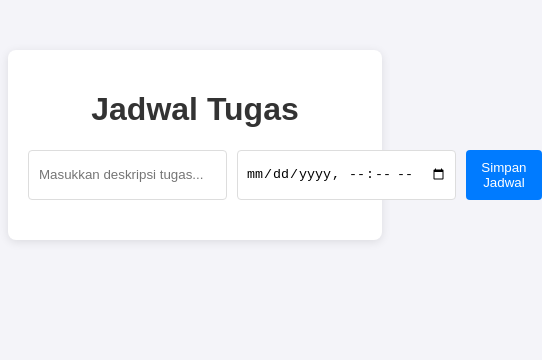
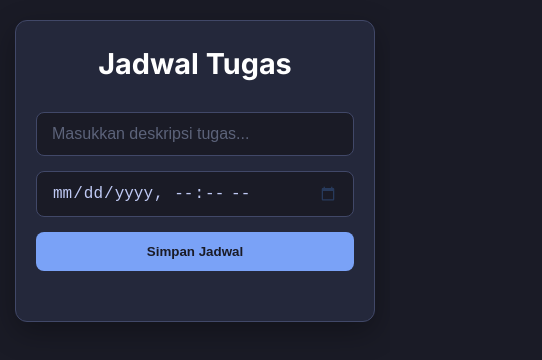
Before and after one commit to zendshost/dates, a website: page public/index.html in a window 390 px wide. Shown: the whole page, 542 px wide, since content can reach past the window. Drawn offline with Linux system fonts and the light colour scheme; no server answers.

Commit message:
Update index.html

```diff
--- a/public/index.html
+++ b/public/index.html
@@ -6,19 +6,189 @@
     <title>Jadwal Tugas Otomatis</title>
     <!-- CSS bisa ditaruh di file terpisah atau di sini -->
     <style>
-        /* Salin CSS dari jawaban sebelumnya di sini */
-        body { font-family: sans-serif; background-color: #f4f4f9; color: #333; }
-        .container { max-width: 600px; margin: 50px auto; padding: 20px; background: #fff; border-radius: 8px; box-shadow: 0 2px 10px rgba(0,0,0,0.1); }
-        h1 { text-align: center; }
-        .task-form { display: flex; gap: 10px; margin-bottom: 20px; }
-        .task-form input[type="text"] { flex-grow: 1; padding: 10px; border: 1px solid #ddd; border-radius: 4px; }
-        .task-form input[type="datetime-local"] { padding: 8px; border: 1px solid #ddd; border-radius: 4px; }
-        .task-form button { padding: 10px 15px; background-color: #007bff; color: white; border: none; border-radius: 4px; cursor: pointer; }
-        .task-list { list-style: none; padding: 0; }
-        .task-item { background: #e9ecef; padding: 15px; margin-bottom: 10px; border-radius: 4px; display: flex; justify-content: space-between; align-items: center; transition: all 0.3s ease; }
-        .task-item.completed { background-color: #d4edda; color: #155724; text-decoration: line-through; }
-        .task-item.completed .countdown { display: none; }
-        .task-item.completed::before { content: '✔'; font-weight: bold; margin-right: 10px; }
+        /* === FONT & GLOBAL STYLES === */
+@import url('https://fonts.googleapis.com/css2?family=Inter:wght@400;500;700&display=swap');
+
+:root {
+    /* Palet Warna Dark Mode */
+    --bg-color: #1a1b26;         /* Background utama yang sangat gelap */
+    --surface-color: #24283b;    /* Warna untuk panel/container */
+    --border-color: #414868;     /* Warna border yang lembut */
+    --text-primary: #c0caf5;     /* Warna teks utama (sedikit kebiruan) */
+    --text-secondary: #7aa2f7;   /* Warna teks sekunder / countdown */
+    --accent-color: #7aa2f7;     /* Warna utama untuk aksi (biru) */
+    --accent-hover: #9eceff;     /* Warna saat hover */
+    --success-bg: rgba(75, 172, 119, 0.15); /* Background untuk item selesai */
+    --success-text: #4bca77;     /* Warna teks/border untuk item selesai */
+}
+
+* {
+    margin: 0;
+    padding: 0;
+    box-sizing: border-box;
+}
+
+html {
+    color-scheme: dark;
+}
+
+body {
+    font-family: 'Inter', sans-serif;
+    background-color: var(--bg-color);
+    color: var(--text-primary);
+    line-height: 1.6;
+    -webkit-font-smoothing: antialiased;
+    -moz-osx-font-smoothing: grayscale;
+}
+
+/* === MAIN CONTAINER === */
+.container {
+    max-width: 700px;
+    margin: 50px auto;
+    padding: 30px;
+    background-color: var(--surface-color);
+    border-radius: 12px;
+    border: 1px solid var(--border-color);
+    box-shadow: 0 10px 30px rgba(0, 0, 0, 0.3);
+    transition: all 0.3s ease-in-out;
+}
+
+h1 {
+    text-align: center;
+    margin-bottom: 25px;
+    color: #ffffff;
+    font-weight: 700;
+}
+
+/* === FORM INPUT & BUTTON === */
+.task-form {
+    display: flex;
+    gap: 15px;
+    margin-bottom: 30px;
+}
+
+.task-form input[type="text"],
+.task-form input[type="datetime-local"] {
+    flex-grow: 1;
+    padding: 12px 15px;
+    background-color: var(--bg-color);
+    border: 1px solid var(--border-color);
+    border-radius: 8px;
+    color: var(--text-primary);
+    font-size: 16px;
+    transition: border-color 0.3s, box-shadow 0.3s;
+}
+
+.task-form input[type="text"]::placeholder {
+    color: #5c637a;
+}
+
+.task-form input:focus {
+    outline: none;
+    border-color: var(--accent-color);
+    box-shadow: 0 0 0 3px rgba(122, 162, 247, 0.3);
+}
+
+.task-form input[type="datetime-local"]::-webkit-calendar-picker-indicator {
+    filter: invert(80%) sepia(50%) saturate(500%) hue-rotate(180deg);
+    cursor: pointer;
+}
+
+.task-form button {
+    padding: 12px 20px;
+    background-color: var(--accent-color);
+    color: #1a1b26;
+    font-weight: 700;
+    border: none;
+    border-radius: 8px;
+    cursor: pointer;
+    transition: background-color 0.3s, transform 0.2s;
+}
+
+.task-form button:hover {
+    background-color: var(--accent-hover);
+    transform: translateY(-2px);
+}
+
+/* === TASK LIST & ITEMS === */
+.task-list {
+    list-style: none;
+    padding: 0;
+}
+
+.task-item {
+    display: flex;
+    justify-content: space-between;
+    align-items: center;
+    background-color: transparent;
+    padding: 15px 20px;
+    margin-bottom: 10px;
+    border-radius: 8px;
+    border: 1px solid var(--border-color);
+    transition: all 0.3s ease;
+}
+
+.task-item:hover {
+    background-color: rgba(65, 72, 104, 0.3);
+    border-color: #5c637a;
+}
+
+.task-item .countdown {
+    font-family: monospace;
+    font-size: 0.9em;
+    font-weight: 500;
+    color: var(--text-secondary);
+    background-color: rgba(122, 162, 247, 0.1);
+    padding: 4px 8px;
+    border-radius: 5px;
+}
+
+/* === COMPLETED STATE (CENTANG HIJAU) === */
+.task-item.completed {
+    background-color: var(--success-bg);
+    border-color: var(--success-text);
+    color: var(--success-text);
+}
+
+.task-item.completed .task-description {
+    text-decoration: line-through;
+    text-decoration-color: rgba(75, 172, 119, 0.6);
+    opacity: 0.8;
+}
+
+.task-item.completed .countdown {
+    display: none;
+}
+
+.task-item.completed::before {
+    content: '✔'; /* Ikon centang */
+    font-weight: bold;
+    font-size: 1.2em;
+    margin-right: 15px;
+    color: var(--success-text);
+}
+
+/* === RESPONSIVE DESIGN FOR MOBILE === */
+@media (max-width: 768px) {
+    .container {
+        margin: 20px 15px;
+        padding: 20px;
+    }
+
+    h1 {
+        font-size: 1.8em;
+    }
+
+    .task-form {
+        flex-direction: column;
+    }
+
+    .task-item {
+        flex-direction: column;
+        align-items: flex-start;
+        gap: 10px;
+    }
+}
     </style>
 </head>
 <body>
```
